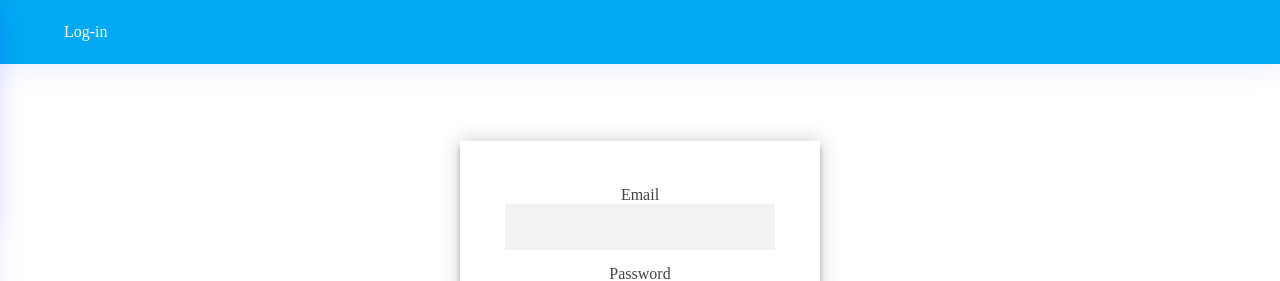
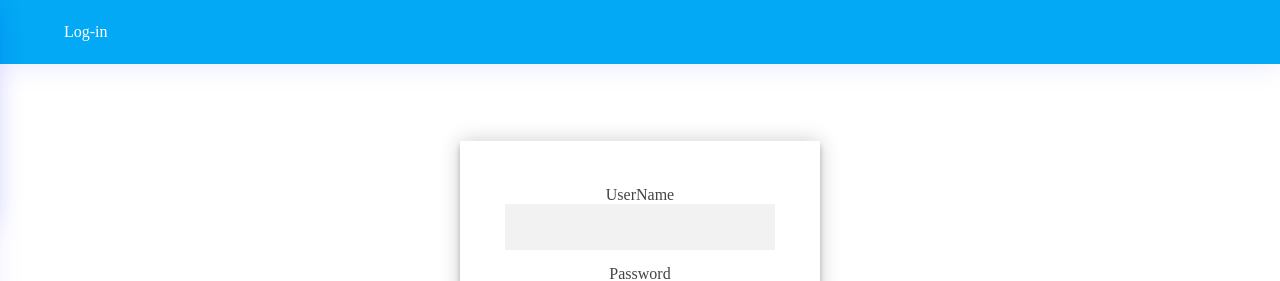
Before and after one commit to SomeshKb/Budgeteer-Client, an Angular app: page /login in a window 1280 px wide. Shown: the top 281 px of the page. Built offline with nearby package versions, Linux system fonts and the light colour scheme.

Commit message:
removed typo

```diff
--- a/src/app/component/user/login/login.component.html
+++ b/src/app/component/user/login/login.component.html
@@ -2,7 +2,7 @@
 
   <form class="form" [formGroup]="loginForm" (ngSubmit)="onSubmit()">
     <div class="form-group">
-      <label>Email</label>
+      <label>UserName</label>
       <input type="text" formControlName="username" class="form-control" [ngClass]="{ 'is-invalid': submitted && f.username.errors }" />
       <div *ngIf="submitted && f.username.errors" class="invalid-feedback">
         <div *ngIf="f.username.errors.required">UserName is required</div>
```
